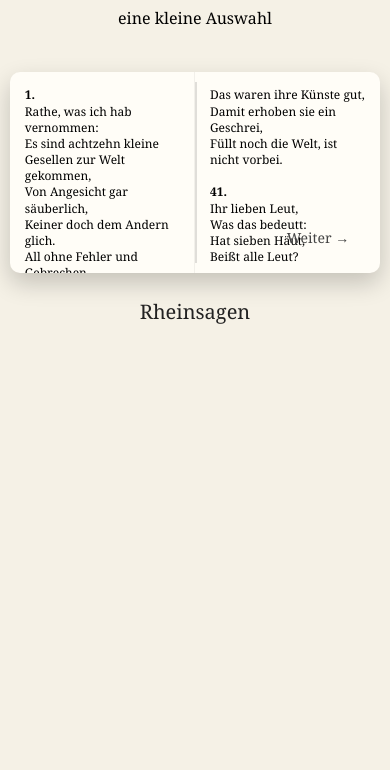
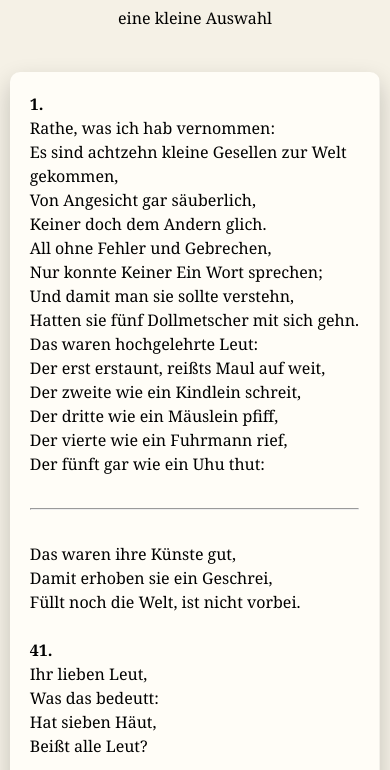
Before and after one commit to Sim2026/Simrock, a plain HTML site: page index.html in a window 390 px wide. Shown: the part 74-844 px from the top of the page. Drawn offline with Linux system fonts and the light colour scheme.

Commit message:
Enhance styles and improve responsive page display
Added new styles for .book and updated .page and button styles. Modified showPage function for responsive design.

```diff
--- a/index.html
+++ b/index.html
@@ -173,15 +173,42 @@ button:hover {
     font-size: 16px;
   }
 
-  .page {
-    padding: 15px;
-    padding-bottom: 60px;
-    font-size: 12px;
-    line-height: 1.35;
+
+  .book {
+    display: block;
+    width: 95vw;
+    height: auto;
+    aspect-ratio: auto;
+    padding-bottom: 70px;
   }
 
+
+  .page {
+    width: 100%;
+    height: auto;
+    min-height: 400px;
+    padding: 20px;
+    padding-bottom: 20px;
+    font-size: 16px;
+    line-height: 1.5;
+    overflow: visible;
+  }
+
+
+  .right {
+    border-right: none;
+  }
+
+
+  .spine {
+    display: none;
+  }
+
+
   button {
-    font-size: 14px;
+    position: absolute;
+    bottom: 20px;
+    font-size: 16px;
   }
 
 }
@@ -390,12 +417,26 @@ let current = 0;
 function showPage(){
 
 
+if(window.innerWidth <= 700){
+
+document.getElementById("leftPage").innerHTML =
+pages[current].left + "<br><hr><br>" + pages[current].right;
+
+
+document.getElementById("rightPage").innerHTML = "";
+
+}
+else {
+
+
 document.getElementById("leftPage").innerHTML =
 pages[current].left;
 
 
 document.getElementById("rightPage").innerHTML =
 pages[current].right;
+
+}
 
 
 
```
